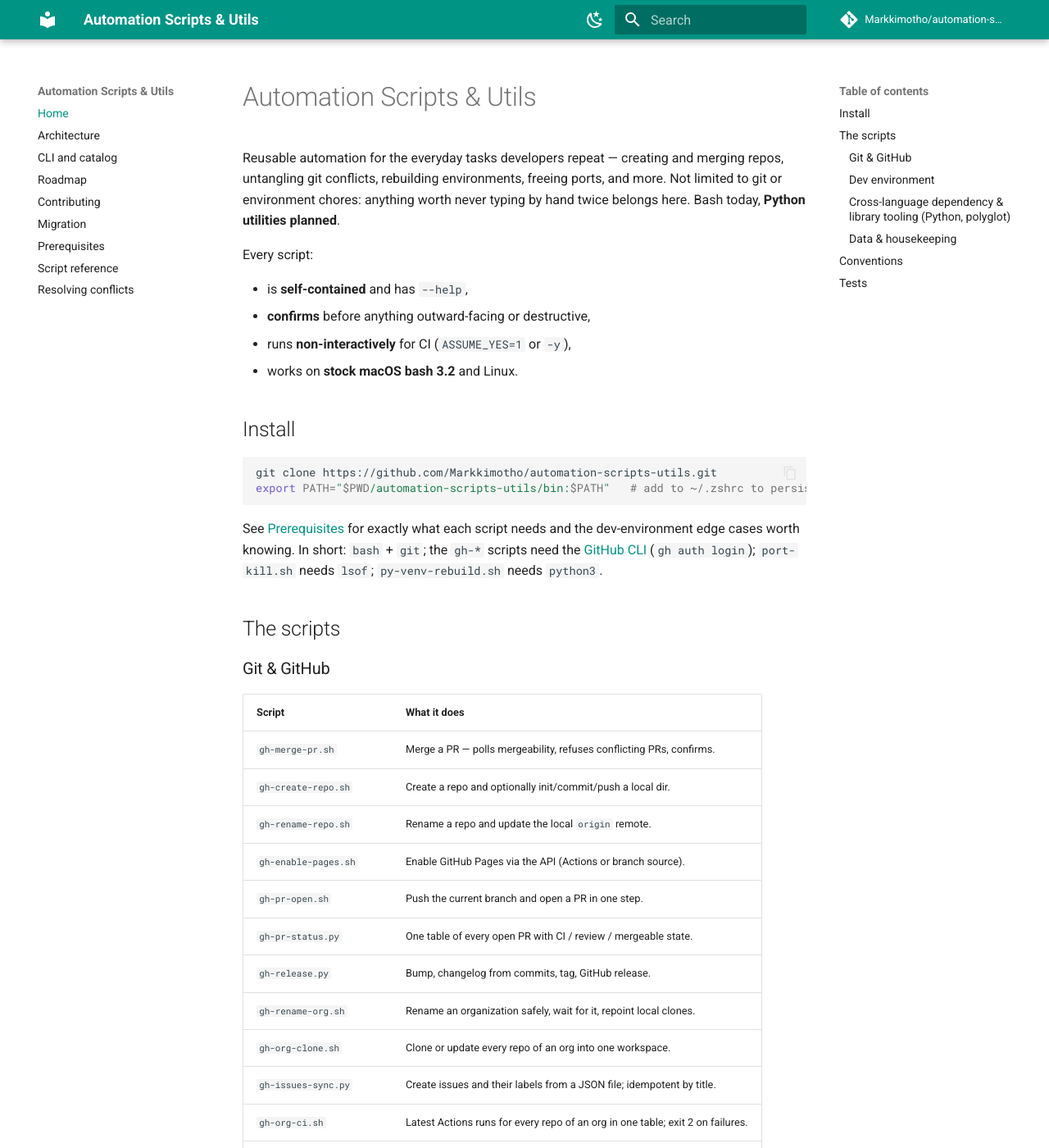
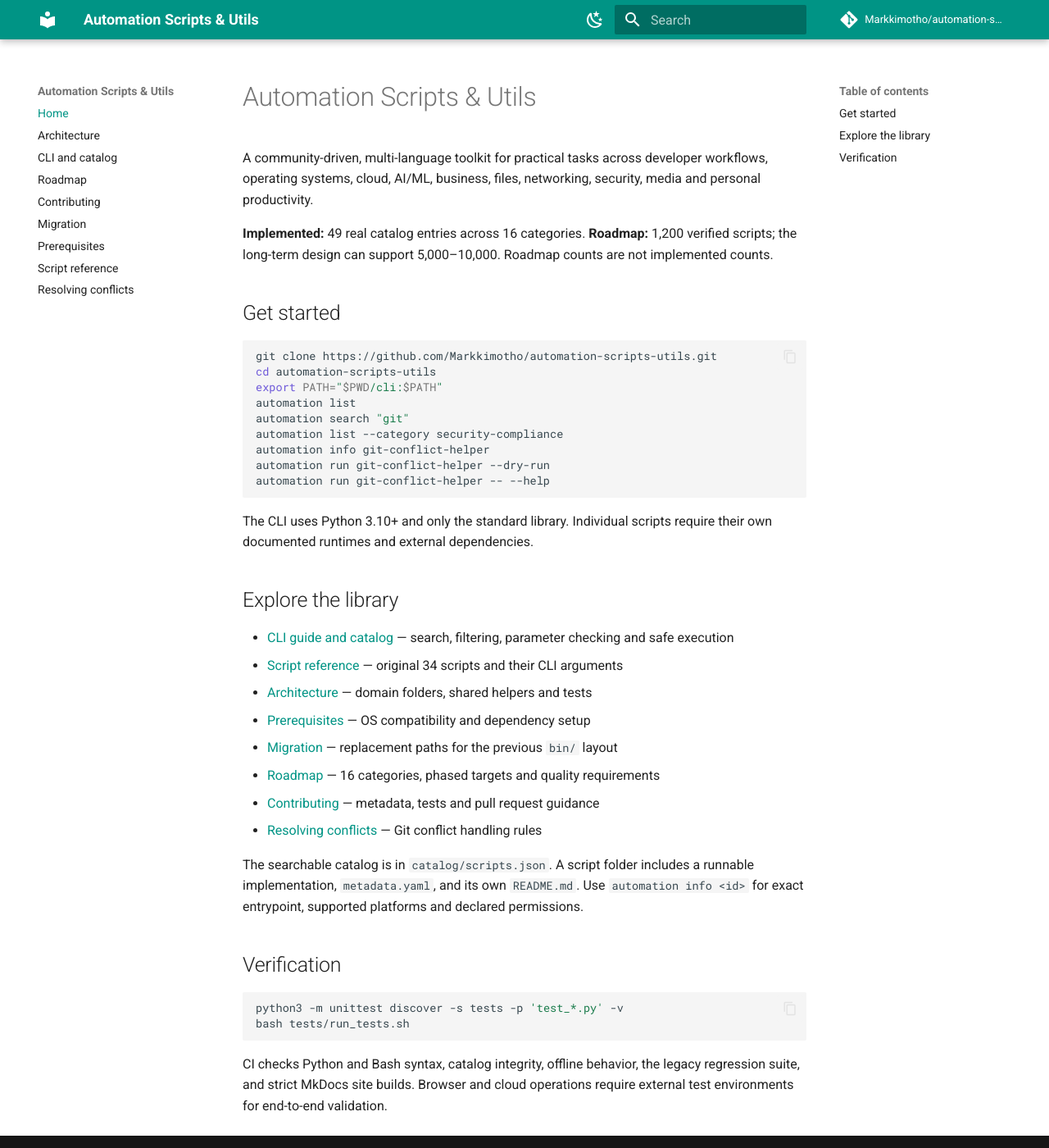
Before and after one commit to Markkimotho/automation-scripts-utils, an MkDocs documentation site: the page built from docs/index.md, in a window 1280 px wide and 1400 px high. Shown: the whole window at 82% size. Built offline with MkDocs 1.6.1 and Material for MkDocs 9.7.7, drawn with Linux system fonts in a browser that asks for light colours; comment, search, counter and statistics services are not loaded; some of the changed text lies outside the part shown.

Commit message:
docs: replace stale developer-only landing page with 16-domain library guide

````diff
--- a/docs/index.md
+++ b/docs/index.md
@@ -1,101 +1,43 @@
 # Automation Scripts & Utils
 
-Reusable automation for the everyday tasks developers repeat — creating and
-merging repos, untangling git conflicts, rebuilding environments, freeing ports,
-and more. Not limited to git or environment chores: anything worth never typing
-by hand twice belongs here. Bash today, **Python utilities planned**.
+A community-driven, multi-language toolkit for practical tasks across developer workflows, operating systems, cloud, AI/ML, business, files, networking, security, media and personal productivity.
 
-Every script:
+**Implemented:** 49 real catalog entries across 16 categories. **Roadmap:** 1,200 verified scripts; the long-term design can support 5,000–10,000. Roadmap counts are not implemented counts.
 
-- is **self-contained** and has `--help`,
-- **confirms** before anything outward-facing or destructive,
-- runs **non-interactively** for CI (`ASSUME_YES=1` or `-y`),
-- works on **stock macOS bash 3.2** and Linux.
-
-## Install
+## Get started
 
 ```bash
 git clone https://github.com/Markkimotho/automation-scripts-utils.git
-export PATH="$PWD/automation-scripts-utils/bin:$PATH"   # add to ~/.zshrc to persist
+cd automation-scripts-utils
+export PATH="$PWD/cli:$PATH"
+automation list
+automation search "git"
+automation list --category security-compliance
+automation info git-conflict-helper
+automation run git-conflict-helper --dry-run
+automation run git-conflict-helper -- --help
 ```
 
-See [Prerequisites](prerequisites.md) for exactly what each script needs and the
-dev-environment edge cases worth knowing. In short: `bash` + `git`; the `gh-*`
-scripts need the [GitHub CLI](https://cli.github.com/) (`gh auth login`);
-`port-kill.sh` needs `lsof`; `py-venv-rebuild.sh` needs `python3`.
+The CLI uses Python 3.10+ and only the standard library. Individual scripts require their own documented runtimes and external dependencies.
 
-## The scripts
+## Explore the library
 
-### Git & GitHub
+- [CLI guide and catalog](cli.md) — search, filtering, parameter checking and safe execution
+- [Script reference](reference.md) — original 34 scripts and their CLI arguments
+- [Architecture](architecture.md) — domain folders, shared helpers and tests
+- [Prerequisites](prerequisites.md) — OS compatibility and dependency setup
+- [Migration](migration.md) — replacement paths for the previous `bin/` layout
+- [Roadmap](roadmap.md) — 16 categories, phased targets and quality requirements
+- [Contributing](contributing.md) — metadata, tests and pull request guidance
+- [Resolving conflicts](conflicts.md) — Git conflict handling rules
 
-| Script | What it does |
-|--------|--------------|
-| `gh-merge-pr.sh` | Merge a PR — polls mergeability, refuses conflicting PRs, confirms. |
-| `gh-create-repo.sh` | Create a repo and optionally init/commit/push a local dir. |
-| `gh-rename-repo.sh` | Rename a repo and update the local `origin` remote. |
-| `gh-enable-pages.sh` | Enable GitHub Pages via the API (Actions or branch source). |
-| `gh-pr-open.sh` | Push the current branch and open a PR in one step. |
-| `gh-pr-status.py` | One table of every open PR with CI / review / mergeable state. |
-| `gh-release.py` | Bump, changelog from commits, tag, GitHub release. |
-| `gh-rename-org.sh` | Rename an organization safely, wait for it, repoint local clones. |
-| `gh-org-clone.sh` | Clone or update every repo of an org into one workspace. |
-| `gh-issues-sync.py` | Create issues and their labels from a JSON file; idempotent by title. |
-| `gh-org-ci.sh` | Latest Actions runs for every repo of an org in one table; exit 2 on failures. |
-| `git-split-repo.sh` | Extract paths of a repo into a new repo with their history. |
-| `git-replace.sh` | Replace a literal string across all tracked text files. |
-| `git-conflict-helper.sh` | Rule-based guide to git conflicts. |
-| `git-safe-checkout.sh` | Switch branches without losing uncommitted work. |
-| `git-clean-branches.sh` | Delete branches already merged into the base. |
-| `git-sync.sh` | Fetch, fast-forward base, prune, rebase current branch. |
+The searchable catalog is in `catalog/scripts.json`. A script folder includes a runnable implementation, `metadata.yaml`, and its own `README.md`. Use `automation info <id>` for exact entrypoint, supported platforms and declared permissions.
 
-### Dev environment
-
-| Script | What it does |
-|--------|--------------|
-| `dev-doctor.sh` | Report missing tools with install hints. |
-| `proj-bootstrap.sh` | Scaffold git/ignore/README/pre-commit/CI/license. |
-| `precommit-install.sh` | Install (and scaffold) pre-commit hooks. |
-| `py-venv-rebuild.sh` | Rebuild a stale virtualenv; reinstall requirements. |
-| `py-check.sh` | ruff + mypy + pytest in one pass. |
-
-### Cross-language dependency & library tooling (Python, polyglot)
-
-| Script | What it does |
-|--------|--------------|
-| `deps-outdated.py` | Outdated packages across pip / npm / cargo / go. |
-| `deps-unused.py` | Declared-but-never-imported dependencies. |
-| `lockfile-drift.py` | Lockfile missing or older than its manifest. |
-| `vuln-scan.py` | Run each ecosystem's audit tool, normalize findings. |
-| `lic-audit.py` | Collect licenses; flag copyleft / unknown. |
-| `version-bump.py` | Bump the version in whatever manifest(s) exist. |
-| `env-check.py` | Diff `.env` against `.env.example`. |
-
-### Data & housekeeping
-
-| Script | What it does |
-|--------|--------------|
-| `data-convert.py` | CSV ↔ JSON ↔ YAML. |
-| `clean-artifacts.sh` | Remove build/cache junk (dry-run default). |
-| `secret-scan.py` | Scan staged files for likely secrets. |
-| `snapshot.sh` | Timestamped backup before risky ops. |
-| `port-kill.sh` | Kill the process *listening* on a TCP port. |
-
-See the [script reference](reference.md) for options and examples, and
-[resolving conflicts](conflicts.md) for the conflict-helper's rule set.
-
-## Conventions
-
-- `--help` on every script.
-- A confirmation prompt before merging, pushing, deleting, or killing. Set
-  `ASSUME_YES=1` (or pass `-y`) to skip it in automation.
-- `NO_COLOR=1` disables color.
-- `set -euo pipefail` throughout.
-
-## Tests
+## Verification
 
 ```bash
+python3 -m unittest discover -s tests -p 'test_*.py' -v
 bash tests/run_tests.sh
 ```
 
-Deterministic, offline gate tests: shared helpers, conflict detection, and
-dirty-tree detection run against throwaway git repos.
+CI checks Python and Bash syntax, catalog integrity, offline behavior, the legacy regression suite, and strict MkDocs site builds. Browser and cloud operations require external test environments for end-to-end validation.
--- a/docs/reference.md
+++ b/docs/reference.md
@@ -167,7 +167,7 @@ git-sync.sh [-b base] [--no-rebase] [-y]
 Report which required tools are present, with install hints. Non-zero if a core tool is missing.
 
 ```text
-dev-doctor.sh
+automation run dev-doctor --
 ```
 
 ### `proj-bootstrap.sh`
````
Also changed, not shown: 1 other file.
